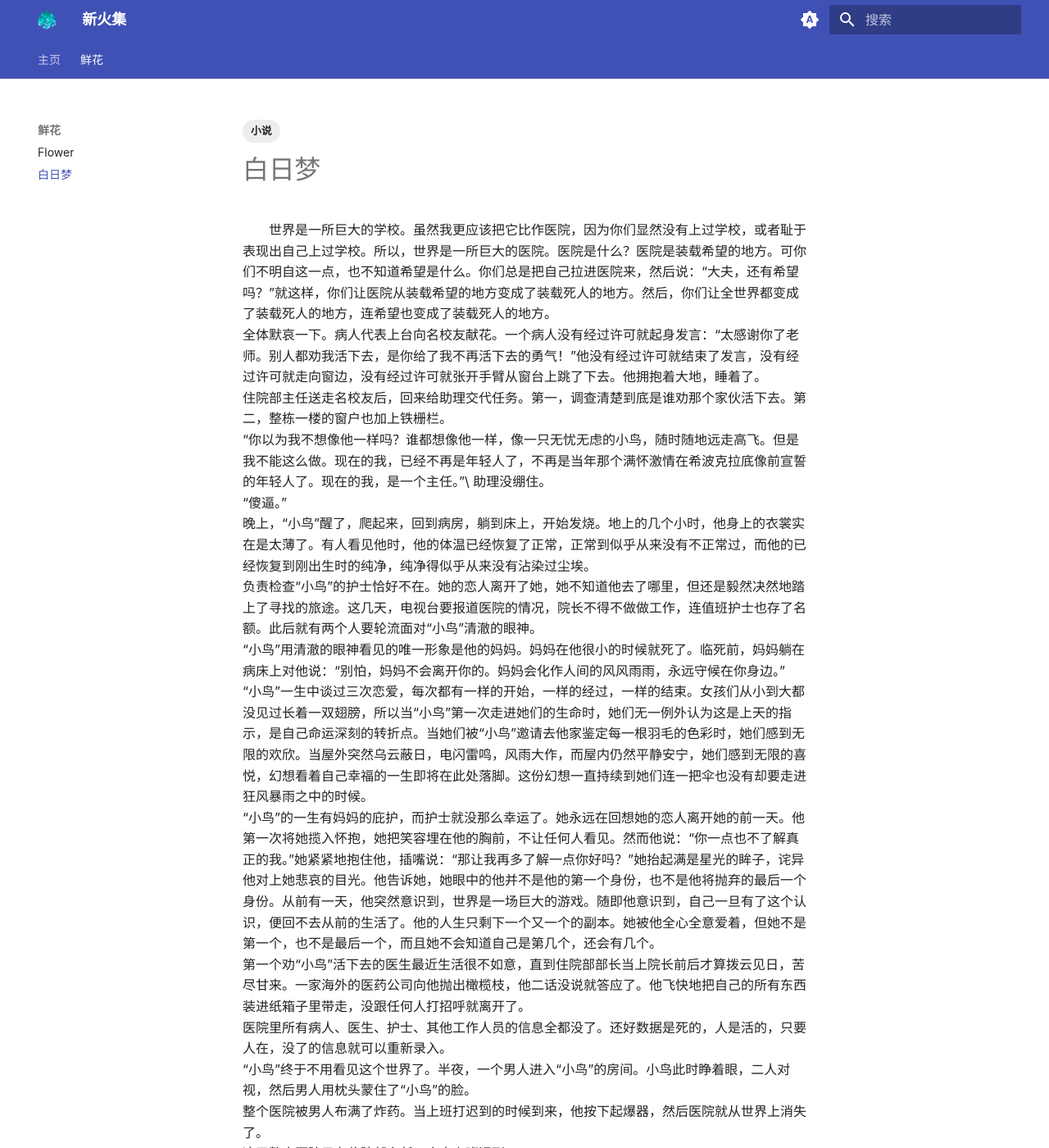
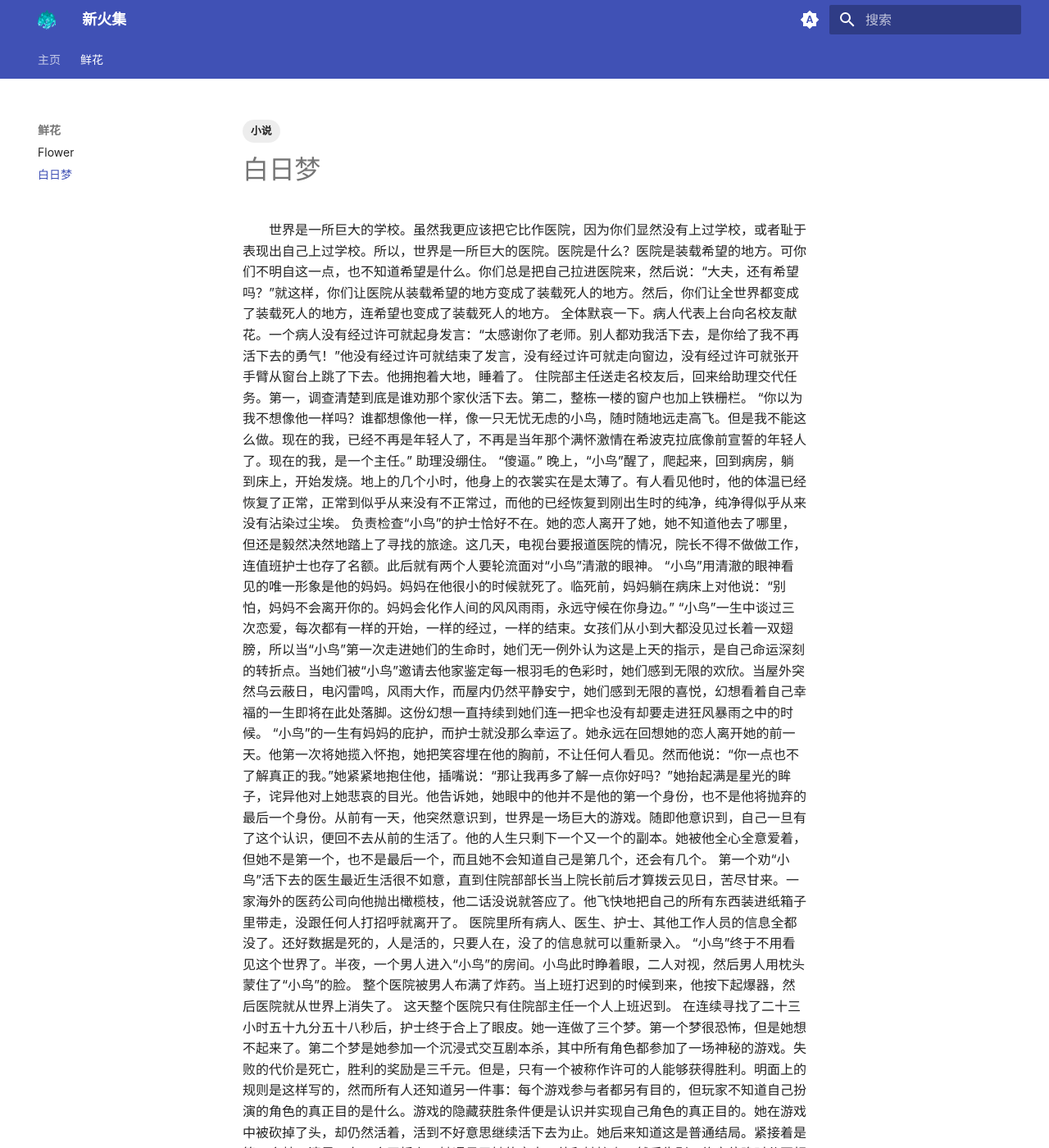
Before and after one commit to xinhuoji/xinhuoji, an MkDocs documentation site: the page built from docs/2026/1.md, in a window 1280 px wide and 1400 px high. Shown: the whole window at 82% size. Built offline with MkDocs 1.6.1 and Material for MkDocs 9.7.7, drawn with Linux system fonts in a browser that asks for light colours; some of the changed text lies outside the part shown.

Commit message:
Fix indent

```diff
--- a/docs/2026/1.md
+++ b/docs/2026/1.md
@@ -5,22 +5,38 @@ tags:
 ---
 # 白日梦
 <div class="ind2em">
-世界是一所巨大的学校。虽然我更应该把它比作医院，因为你们显然没有上过学校，或者耻于表现出自己上过学校。所以，世界是一所巨大的医院。医院是什么？医院是装载希望的地方。可你们不明自这一点，也不知道希望是什么。你们总是把自己拉进医院来，然后说：“大夫，还有希望吗？”就这样，你们让医院从装载希望的地方变成了装载死人的地方。然后，你们让全世界都变成了装载死人的地方，连希望也变成了装载死人的地方。<br/>
-全体默哀一下。病人代表上台向名校友献花。一个病人没有经过许可就起身发言：“太感谢你了老师。别人都劝我活下去，是你给了我不再活下去的勇气！”他没有经过许可就结束了发言，没有经过许可就走向窗边，没有经过许可就张开手臂从窗台上跳了下去。他拥抱着大地，睡着了。<br/>
-住院部主任送走名校友后，回来给助理交代任务。第一，调查清楚到底是谁劝那个家伙活下去。第二，整栋一楼的窗户也加上铁栅栏。<br/>
-“你以为我不想像他一样吗？谁都想像他一样，像一只无忧无虑的小鸟，随时随地远走高飞。但是我不能这么做。现在的我，已经不再是年轻人了，不再是当年那个满怀激情在希波克拉底像前宣誓的年轻人了。现在的我，是一个主任。”\
-助理没绷住。<br/>
-“傻逼。”<br/>
-晚上，“小鸟”醒了，爬起来，回到病房，躺到床上，开始发烧。地上的几个小时，他身上的衣裳实在是太薄了。有人看见他时，他的体温已经恢复了正常，正常到似乎从来没有不正常过，而他的已经恢复到刚出生时的纯净，纯净得似乎从来没有沾染过尘埃。<br/>
-负责检查“小鸟”的护士恰好不在。她的恋人离开了她，她不知道他去了哪里，但还是毅然决然地踏上了寻找的旅途。这几天，电视台要报道医院的情况，院长不得不做做工作，连值班护士也存了名额。此后就有两个人要轮流面对“小鸟”清澈的眼神。<br/>
-“小鸟”用清澈的眼神看见的唯一形象是他的妈妈。妈妈在他很小的时候就死了。临死前，妈妈躺在病床上对他说：“别怕，妈妈不会离开你的。妈妈会化作人间的风风雨雨，永远守候在你身边。”<br/>
-“小鸟”一生中谈过三次恋爱，每次都有一样的开始，一样的经过，一样的结束。女孩们从小到大都没见过长着一双翅膀，所以当“小鸟”第一次走进她们的生命时，她们无一例外认为这是上天的指示，是自己命运深刻的转折点。当她们被“小鸟”邀请去他家鉴定每一根羽毛的色彩时，她们感到无限的欢欣。当屋外突然乌云蔽日，电闪雷鸣，风雨大作，而屋内仍然平静安宁，她们感到无限的喜悦，幻想看着自己幸福的一生即将在此处落脚。这份幻想一直持续到她们连一把伞也没有却要走进狂风暴雨之中的时候。<br/>
-“小鸟”的一生有妈妈的庇护，而护士就没那么幸运了。她永远在回想她的恋人离开她的前一天。他第一次将她揽入怀抱，她把笑容埋在他的胸前，不让任何人看见。然而他说：“你一点也不了解真正的我。”她紧紧地抱住他，插嘴说：“那让我再多了解一点你好吗？”她抬起满是星光的眸子，诧异他对上她悲哀的目光。他告诉她，她眼中的他并不是他的第一个身份，也不是他将抛弃的最后一个身份。从前有一天，他突然意识到，世界是一场巨大的游戏。随即他意识到，自己一旦有了这个认识，便回不去从前的生活了。他的人生只剩下一个又一个的副本。她被他全心全意爱着，但她不是第一个，也不是最后一个，而且她不会知道自己是第几个，还会有几个。<br/>
-第一个劝“小鸟”活下去的医生最近生活很不如意，直到住院部部长当上院长前后才算拨云见日，苦尽甘来。一家海外的医药公司向他抛出橄榄枝，他二话没说就答应了。他飞快地把自己的所有东西装进纸箱子里带走，没跟任何人打招呼就离开了。<br/>
-医院里所有病人、医生、护士、其他工作人员的信息全都没了。还好数据是死的，人是活的，只要人在，没了的信息就可以重新录入。<br/>
-“小鸟”终于不用看见这个世界了。半夜，一个男人进入“小鸟”的房间。小鸟此时睁着眼，二人对视，然后男人用枕头蒙住了“小鸟”的脸。<br/>
-整个医院被男人布满了炸药。当上班打迟到的时候到来，他按下起爆器，然后医院就从世界上消失了。<br/>
-这天整个医院只有住院部主任一个人上班迟到。<br/>
-在连续寻找了二十三小时五十九分五十八秒后，护士终于合上了眼皮。她一连做了三个梦。第一个梦很恐怖，但是她想不起来了。第二个梦是她参加一个沉浸式交互剧本杀，其中所有角色都参加了一场神秘的游戏。失败的代价是死亡，胜利的奖励是三千元。但是，只有一个被称作许可的人能够获得胜利。明面上的规则是这样写的，然而所有人还知道另一件事：每个游戏参与者都另有目的，但玩家不知道自己扮演的角色的真正目的是什么。游戏的隐藏获胜条件便是认识并实现自己角色的真正目的。她在游戏中被砍掉了头，却仍然活着，活到不好意思继续活下去为止。她后来知道这是普通结局。紧接着是第三个梦，清晨，在一个天桥上，她遇见了她的恋人。他和她接吻，然后告别，约定傍晚时分再相见。等到黄昏，她看见他和她的另一个熟人一同站在天桥上。她确信这两人间没有任何直接关联。那个熟人消失了，她的恋人一看到她就跑了，她赶紧追上去。她追着他在一个县城的扶梯上上下下，跑过一个小区旁边的一座高架桥。跑到一个十字路口时，他停下了。他对她说，等到她真正拥有成为一个爱人的条件之时，他自会与她相见。然后她醒了。她已睡了很久但是她不甘心。于是她重新闭上了眼睛。<br/>
+世界是一所巨大的学校。虽然我更应该把它比作医院，因为你们显然没有上过学校，或者耻于表现出自己上过学校。所以，世界是一所巨大的医院。医院是什么？医院是装载希望的地方。可你们不明自这一点，也不知道希望是什么。你们总是把自己拉进医院来，然后说：“大夫，还有希望吗？”就这样，你们让医院从装载希望的地方变成了装载死人的地方。然后，你们让全世界都变成了装载死人的地方，连希望也变成了装载死人的地方。
+
+全体默哀一下。病人代表上台向名校友献花。一个病人没有经过许可就起身发言：“太感谢你了老师。别人都劝我活下去，是你给了我不再活下去的勇气！”他没有经过许可就结束了发言，没有经过许可就走向窗边，没有经过许可就张开手臂从窗台上跳了下去。他拥抱着大地，睡着了。
+
+住院部主任送走名校友后，回来给助理交代任务。第一，调查清楚到底是谁劝那个家伙活下去。第二，整栋一楼的窗户也加上铁栅栏。
+
+“你以为我不想像他一样吗？谁都想像他一样，像一只无忧无虑的小鸟，随时随地远走高飞。但是我不能这么做。现在的我，已经不再是年轻人了，不再是当年那个满怀激情在希波克拉底像前宣誓的年轻人了。现在的我，是一个主任。”
+助理没绷住。
+
+“傻逼。”
+
+晚上，“小鸟”醒了，爬起来，回到病房，躺到床上，开始发烧。地上的几个小时，他身上的衣裳实在是太薄了。有人看见他时，他的体温已经恢复了正常，正常到似乎从来没有不正常过，而他的已经恢复到刚出生时的纯净，纯净得似乎从来没有沾染过尘埃。
+
+负责检查“小鸟”的护士恰好不在。她的恋人离开了她，她不知道他去了哪里，但还是毅然决然地踏上了寻找的旅途。这几天，电视台要报道医院的情况，院长不得不做做工作，连值班护士也存了名额。此后就有两个人要轮流面对“小鸟”清澈的眼神。
+
+“小鸟”用清澈的眼神看见的唯一形象是他的妈妈。妈妈在他很小的时候就死了。临死前，妈妈躺在病床上对他说：“别怕，妈妈不会离开你的。妈妈会化作人间的风风雨雨，永远守候在你身边。”
+
+“小鸟”一生中谈过三次恋爱，每次都有一样的开始，一样的经过，一样的结束。女孩们从小到大都没见过长着一双翅膀，所以当“小鸟”第一次走进她们的生命时，她们无一例外认为这是上天的指示，是自己命运深刻的转折点。当她们被“小鸟”邀请去他家鉴定每一根羽毛的色彩时，她们感到无限的欢欣。当屋外突然乌云蔽日，电闪雷鸣，风雨大作，而屋内仍然平静安宁，她们感到无限的喜悦，幻想看着自己幸福的一生即将在此处落脚。这份幻想一直持续到她们连一把伞也没有却要走进狂风暴雨之中的时候。
+
+“小鸟”的一生有妈妈的庇护，而护士就没那么幸运了。她永远在回想她的恋人离开她的前一天。他第一次将她揽入怀抱，她把笑容埋在他的胸前，不让任何人看见。然而他说：“你一点也不了解真正的我。”她紧紧地抱住他，插嘴说：“那让我再多了解一点你好吗？”她抬起满是星光的眸子，诧异他对上她悲哀的目光。他告诉她，她眼中的他并不是他的第一个身份，也不是他将抛弃的最后一个身份。从前有一天，他突然意识到，世界是一场巨大的游戏。随即他意识到，自己一旦有了这个认识，便回不去从前的生活了。他的人生只剩下一个又一个的副本。她被他全心全意爱着，但她不是第一个，也不是最后一个，而且她不会知道自己是第几个，还会有几个。
+
+第一个劝“小鸟”活下去的医生最近生活很不如意，直到住院部部长当上院长前后才算拨云见日，苦尽甘来。一家海外的医药公司向他抛出橄榄枝，他二话没说就答应了。他飞快地把自己的所有东西装进纸箱子里带走，没跟任何人打招呼就离开了。
+
+医院里所有病人、医生、护士、其他工作人员的信息全都没了。还好数据是死的，人是活的，只要人在，没了的信息就可以重新录入。
+
+“小鸟”终于不用看见这个世界了。半夜，一个男人进入“小鸟”的房间。小鸟此时睁着眼，二人对视，然后男人用枕头蒙住了“小鸟”的脸。
+
+整个医院被男人布满了炸药。当上班打迟到的时候到来，他按下起爆器，然后医院就从世界上消失了。
+
+这天整个医院只有住院部主任一个人上班迟到。
+
+在连续寻找了二十三小时五十九分五十八秒后，护士终于合上了眼皮。她一连做了三个梦。第一个梦很恐怖，但是她想不起来了。第二个梦是她参加一个沉浸式交互剧本杀，其中所有角色都参加了一场神秘的游戏。失败的代价是死亡，胜利的奖励是三千元。但是，只有一个被称作许可的人能够获得胜利。明面上的规则是这样写的，然而所有人还知道另一件事：每个游戏参与者都另有目的，但玩家不知道自己扮演的角色的真正目的是什么。游戏的隐藏获胜条件便是认识并实现自己角色的真正目的。她在游戏中被砍掉了头，却仍然活着，活到不好意思继续活下去为止。她后来知道这是普通结局。紧接着是第三个梦，清晨，在一个天桥上，她遇见了她的恋人。他和她接吻，然后告别，约定傍晚时分再相见。等到黄昏，她看见他和她的另一个熟人一同站在天桥上。她确信这两人间没有任何直接关联。那个熟人消失了，她的恋人一看到她就跑了，她赶紧追上去。她追着他在一个县城的扶梯上上下下，跑过一个小区旁边的一座高架桥。跑到一个十字路口时，他停下了。他对她说，等到她真正拥有成为一个爱人的条件之时，他自会与她相见。然后她醒了。她已睡了很久但是她不甘心。于是她重新闭上了眼睛。
+
 她回到那个十字路口，对着她的恋人大声地说出了他想抛弃却抛弃不掉的名字。他瞬间泪流满面，紧紧地抱住她，不住地说：“我现在只是个凡人了！我现在只是个凡人了！”
 </div>
```
